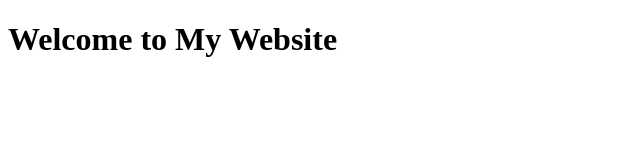
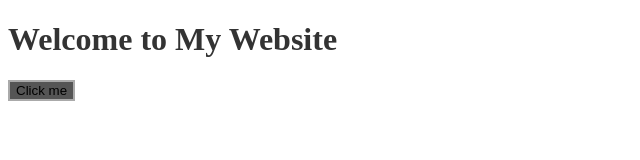
Before and after one commit to charnkanit/mobile_app_website, a plain HTML site: page home.html in a window 1280 px wide. Shown: the whole page, without its empty margins (0-640 px from the left). Drawn offline with Linux system fonts and the light colour scheme.

Commit message:
version1

```diff
--- /dev/null
+++ b/code.js
@@ -0,0 +1,7 @@
+var button = document.querySelector("button")
+
+button.addEventListener("click", myfunction);
+
+function myfunction(){
+    alert("button clicked");
+}
--- a/home.html
+++ b/home.html
@@ -5,13 +5,16 @@
     <meta name="viewport" content="width=device-width, initial-scale=1.0">
     <meta http-equiv="X-UA-Compatible" content="ie=edge">
     <title>My Website</title>
-    <link rel="stylesheet" href="./style.css">
+    <link rel="stylesheet" href="style.css">
     <link rel="icon" href="./favicon.ico" type="image/x-icon">
   </head>
   <body>
     <main>
         <h1>Welcome to My Website</h1>
+        <p>
+        <button>Click me</button>
+        </p>
     </main>
-	<script src="index.js"></script>
+	<script src="code.js"></script>
   </body>
 </html>
--- /dev/null
+++ b/style.css
@@ -0,0 +1,8 @@
+h1 {
+    color : #333;
+}
+
+button {
+    border: 2px solid #AAA;
+    background-color: #555;
+}
```
